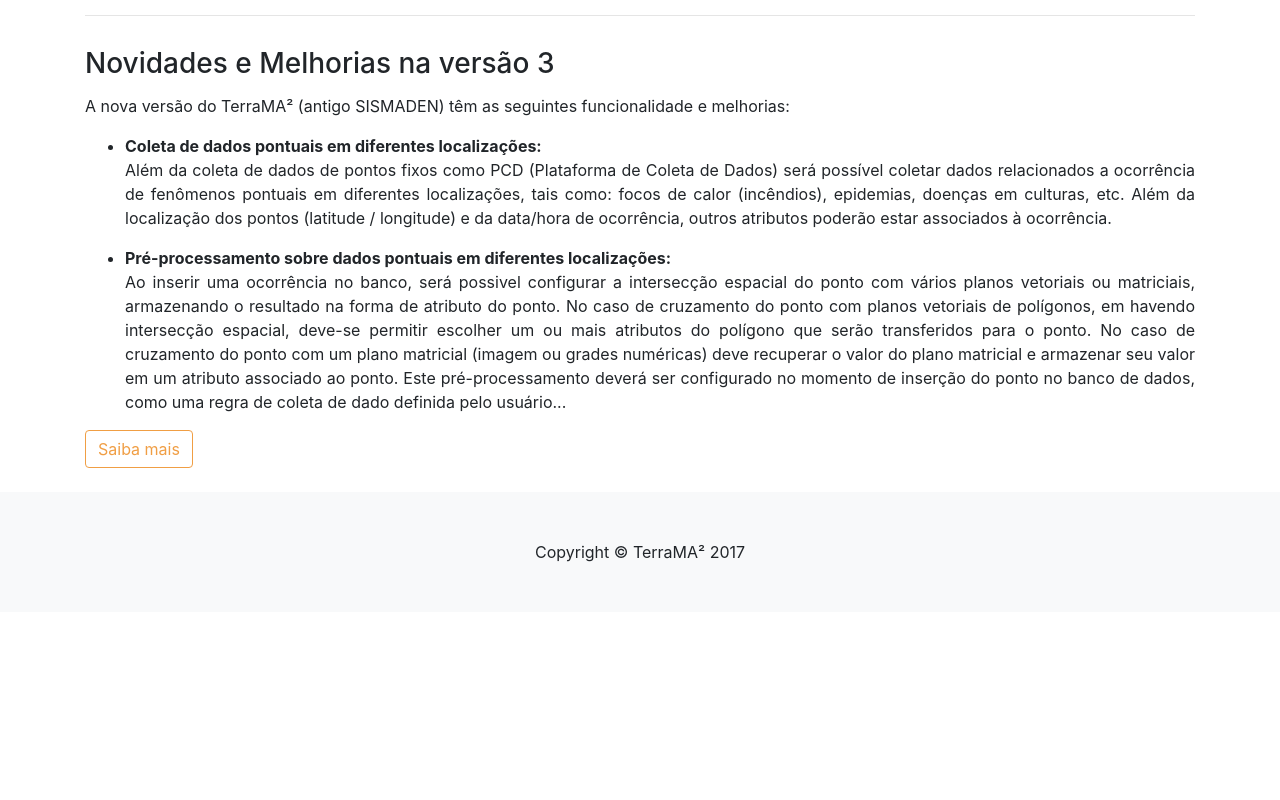
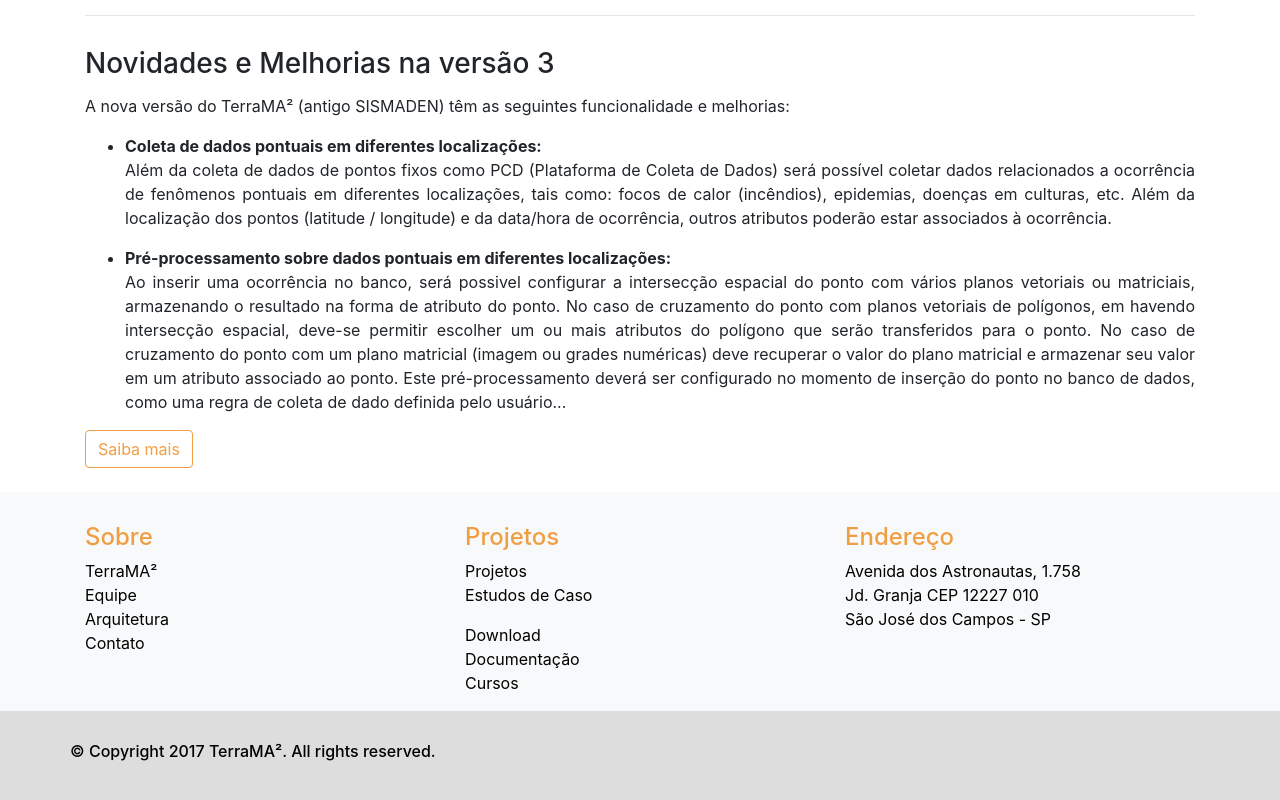
Before and after one commit to faahbih/terrama2-new, a website: page index.html in a window 1280 px wide. Shown: the part 1538-2338 px from the top of the page. Before the commit the page ends 2150 px from the top, so only its background shows below. Drawn offline with Linux system fonts and the light colour scheme.

Commit message:
up design layout

```diff
--- a/css/modern-business.css
+++ b/css/modern-business.css
@@ -96,3 +96,23 @@
 .bs-callout-info h4 {
     color: #5bc0de;
 }
+
+
+/*! my Footer */
+footer{
+  color: black;
+}
+footer a{
+  color: black;
+}
+
+.footer-middle{
+    background: #f8f9fa;
+  padding-top: 2em;
+  color: #f09e44;
+}
+
+.footer-bottom{
+  background: #ddd;
+  padding: 2em;
+}
--- a/index.html
+++ b/index.html
@@ -303,11 +303,82 @@
   <!-- /.Container -->
 
   <!-- Footer -->
-  <footer class="py-5 bg-light">
+ <!--  <footer class="py-5 bg-light">
     <div class="container">
       <p class="m-0 text-center text-black">Copyright &copy; TerraMA² 2017</p>
     </div>
-  </footer>
+  </footer> -->
+
+<footer class="mainfooter" role="contentinfo">
+  <div class="footer-top p-y-2">
+    <div class="container-fluid">
+
+    </div>
+  </div>
+  <div class="footer-middle">
+  <div class="container">
+    <div class="row">
+
+      <div class="col-6 col-md-4">
+        <!--Column1-->
+        <div class="footer-pad">
+          <h4>Sobre</h4>
+          <ul class="list-unstyled">
+            <li><a href="#"></a></li>
+            <li><a href="about.html">TerraMA²</a></li>
+            <li><a href="team.html">Equipe</a></li>
+            <li><a href="architecture.html">Arquitetura</a></li>
+            <li><a href="contact.html">Contato</a></li>
+          </ul>
+        </div>
+      </div>
+      <div class="col-6 col-md-4">
+        <!--Column1-->
+        <div class="footer-pad">
+          <h4>Projetos</h4>
+          <ul class="list-unstyled">
+            <li><a href="#"></a></li>
+            <li><a href="projects.html">Projetos</a></li>
+            <li><a href="#" title="Em Breve!">Estudos de Caso</a></li>
+          </ul>
+        </div>
+
+        <div class="footer-pad">
+          <h4></h4>
+          <ul class="list-unstyled">
+            <li><a href="#"></a></li>
+            <li><a href="download.html">Download</a></li>
+            <li><a href="documentation.html">Documentação</a></li>
+            <li><a href="#" title="Em Breve!">Cursos</a></li>
+          </ul>
+        </div>
+      </div>
+      <div class="col-6 col-md-4">
+        <!--Column1-->
+        <div class="footer-pad">
+          <h4>Endereço</h4>
+          <ul class="list-unstyled">
+            <a href="https://www.google.com.br/maps/uv?hl=pt-BR&pb=!1s0x94cc4b06accadc73:0xddb542b96e931e54!2m19!2m2!1i80!2i80!3m1!2i20!16m13!1b1!2m2!1m1!1e1!2m2!1m1!1e3!2m2!1m1!1e5!2m2!1m1!1e4!3m1!7e115!4s/maps/place/inpe/@-23.2065747,-45.8610523,3a,75y,197.13h,90t/data%3D*213m4*211e1*213m2*211shWsrf-huRyRvhP-PrbX58A*212e0*214m2*213m1*211s0x94cc4b06accadc73:0xddb542b96e931e54!5sinpe+-+Pesquisa+Google&imagekey=!1e2!2shWsrf-huRyRvhP-PrbX58A&sa=X&ved=0ahUKEwjhrOqTtZ_UAhWDI5AKHXbFBVMQpx8IiQEwCg" target="_blank">Avenida dos Astronautas, 1.758 <br>
+              Jd. Granja CEP 12227 010<br>
+              São José dos Campos - SP</a>
+          </ul>
+        </div>
+
+      </div>
+    </div>
+  </div>
+  </div>
+  <div class="footer-bottom">
+    <div class="container">
+      <div class="row">
+        <div class="col-xs-12">
+          <!--Footer Bottom-->
+          <h6>&copy; Copyright 2017 TerraMA².  All rights reserved.</h6>
+        </div>
+      </div>
+    </div>
+  </div>
+</footer>
   <!-- /.Footer -->
 
   <!-- Gov -->
```
Also changed, not shown: about.html (+1 -72 lines), new-one.html (+3 -5 lines).
